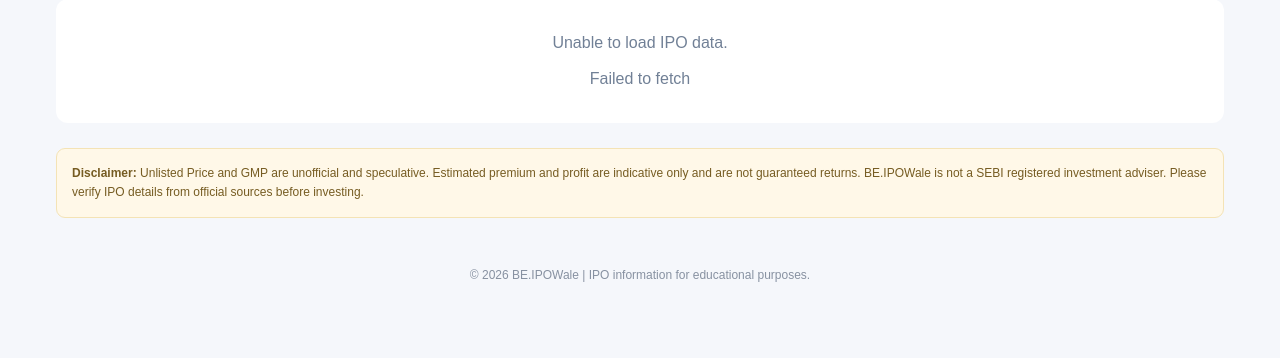
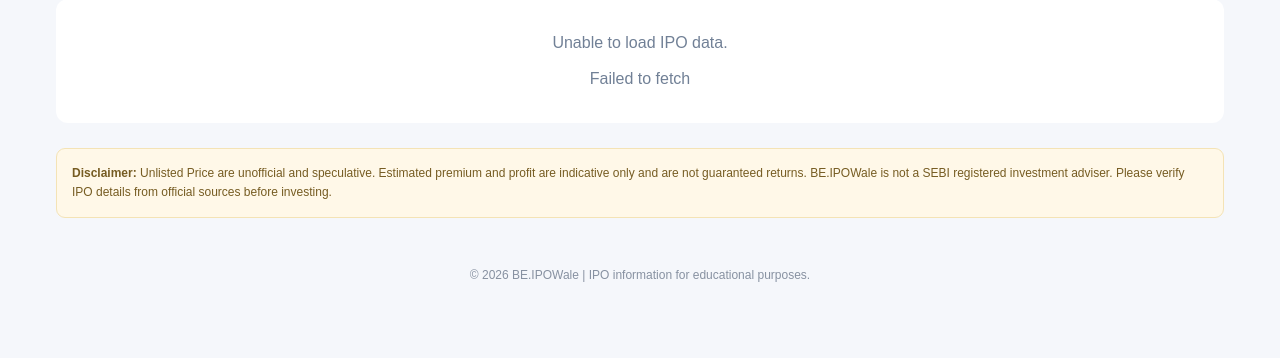
Before and after one commit to beipowaleofficial26/WEBSITE-BE-IPOWALE, a Flask app: page /gmp in a window 1280 px wide. Shown: the part 360-718 px from the top of the page. Run offline with Flask 3, Linux system fonts and the light colour scheme.

Commit message:
Update gmp.html

```diff
--- a/templates/gmp.html
+++ b/templates/gmp.html
@@ -308,7 +308,7 @@ text-decoration:none;
 
 <div class="disclaimer">
 <strong>Disclaimer:</strong>
-Unlisted Price and GMP are unofficial and speculative.
+Unlisted Price are unofficial and speculative.
 Estimated premium and profit are indicative only and are not guaranteed returns.
 BE.IPOWale is not a SEBI registered investment adviser.
 Please verify IPO details from official sources before investing.
```
